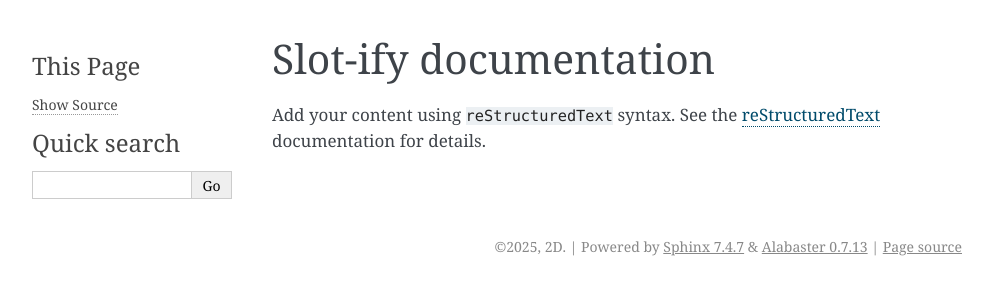
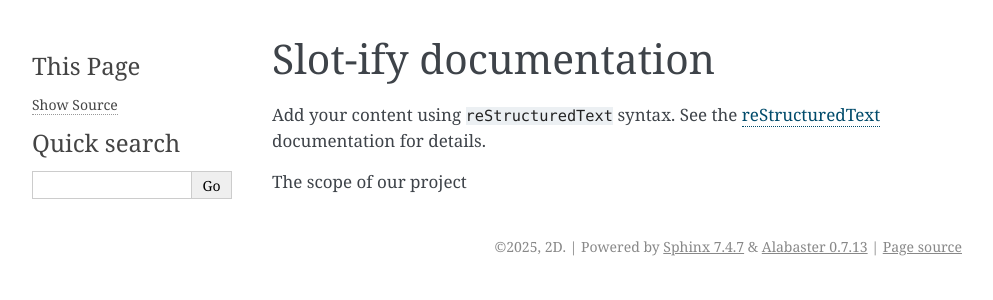
Before and after one commit to up2235881/SETAP-coursework-2D, a Sphinx documentation site: the page built from docs/source/index.rst, in a window 1280 px wide. Shown: the top 300 px of the page, without its empty margins (148-1141 px from the left). Built offline with Sphinx 7.4.7, drawn with Linux system fonts in a browser that asks for light colours.

Commit message:
Update index.rst

```diff
--- a/docs/source/index.rst
+++ b/docs/source/index.rst
@@ -10,6 +10,7 @@ Add your content using ``reStructuredText`` syntax. See the
 `reStructuredText <https://www.sphinx-doc.org/en/master/usage/restructuredtext/index.html>`_
 documentation for details.
 
+The scope of our project
 
 .. toctree::
    :maxdepth: 2
```
